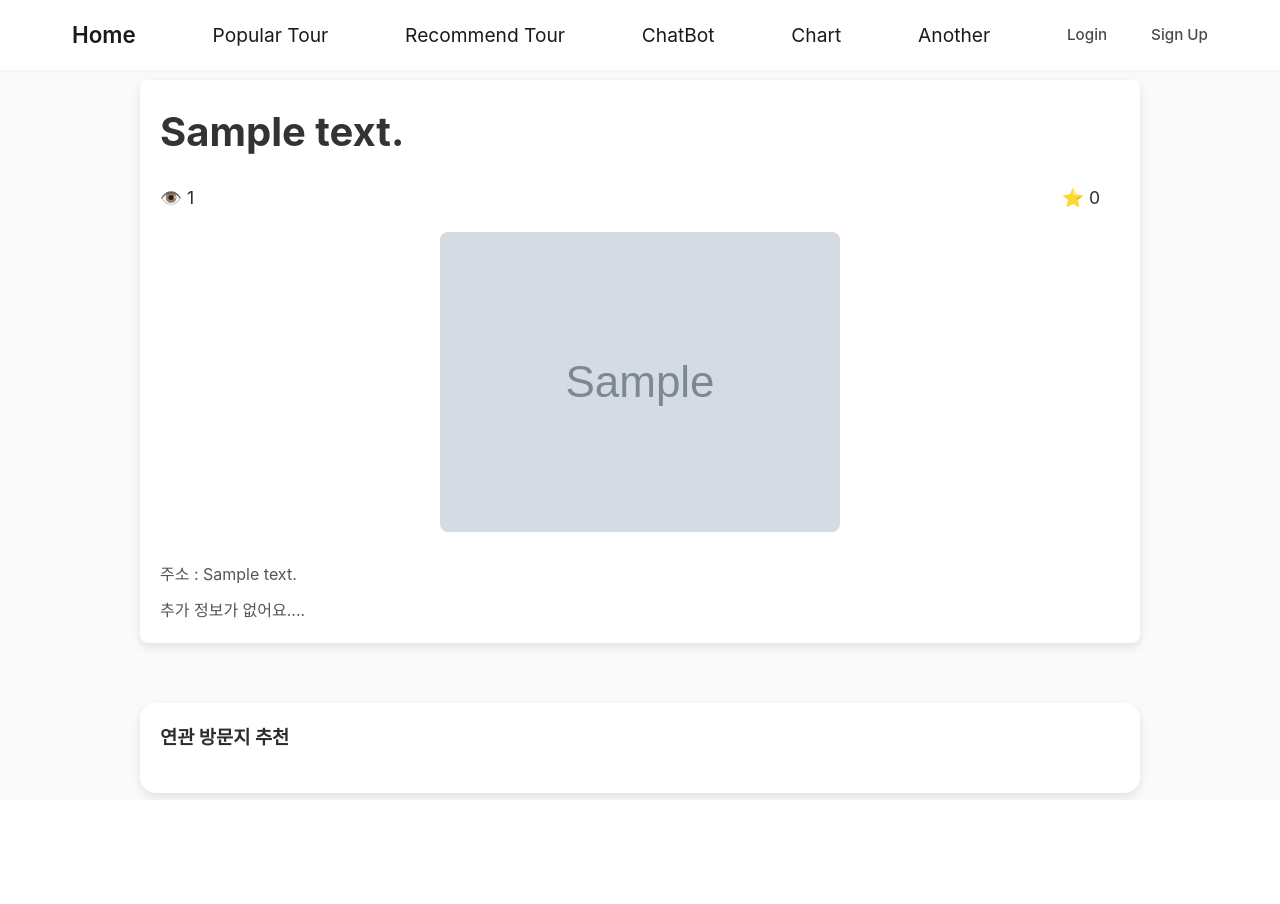
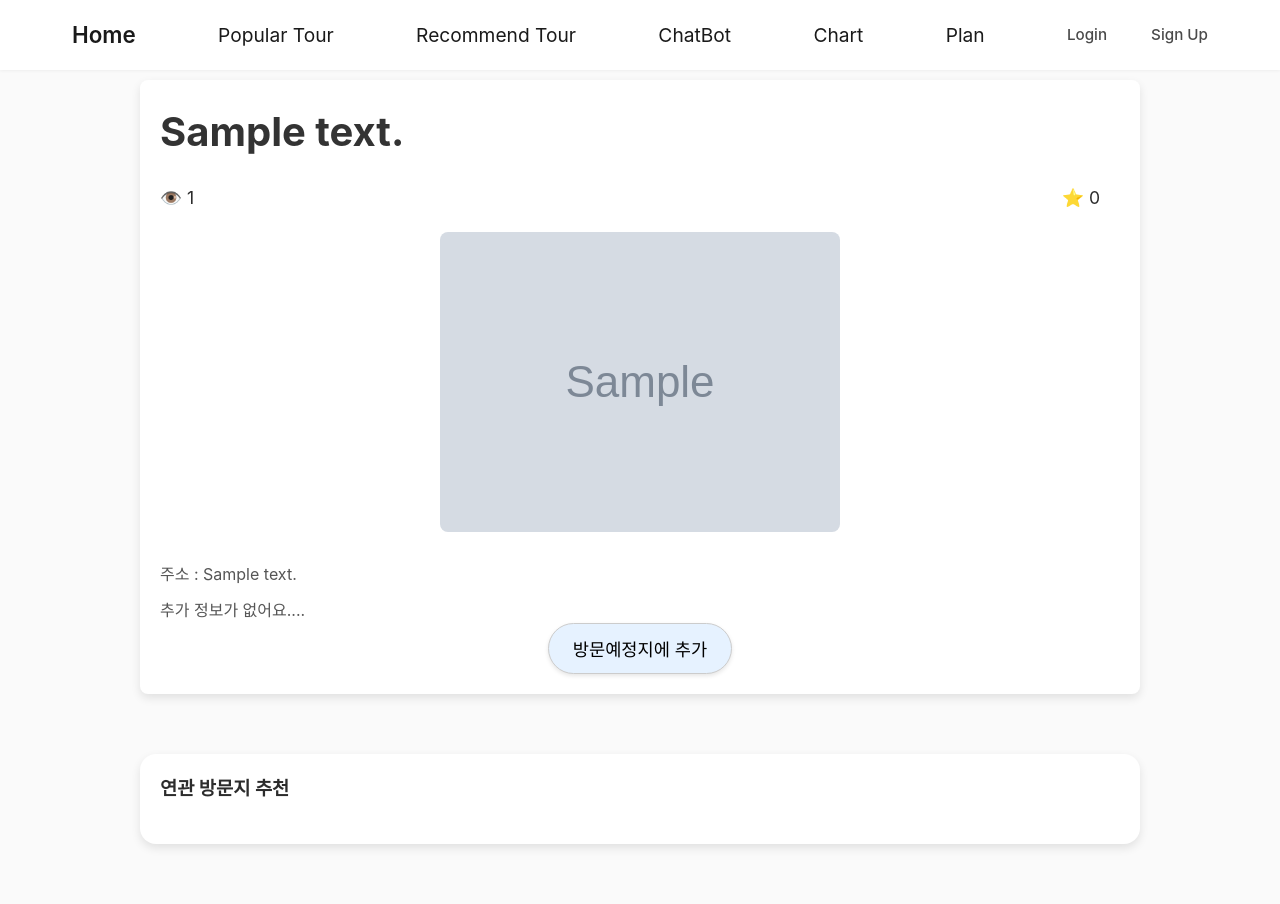
Before and after one commit to Jeong-Seongwon/tour_recommendation, a Django app: page /recommend/tour_info/1/ in a window 1280 px wide. Before the commit the page ends 799 px from the top, so only its background shows below. Run offline with Django 4.2, Linux system fonts and the light colour scheme; tables that the repository leaves empty hold one stand-in row (values such as "Sample post"); grey boxes marked "Sample" are stand-in pictures.

Commit message:
여행 계획 추가

```diff
--- a/recommend/forms.py
+++ b/recommend/forms.py
@@ -5,7 +5,7 @@ from recommend.models import Travel, TRAVEL_PURPOSE_CHOICES
 class TravelForm(forms.ModelForm):
     class Meta:
         model = Travel
-        fields = ['traveler', 'travel_name', 'start_date', 'end_date', 'movement_name', 'companion_num', 'relationship', 'visits']
+        fields = ['traveler', 'travel_name', 'start_date', 'end_date', 'movement_name', 'companion_num', 'relationship']
 
     # 선택할 수 있는 여행 목적 필드 추가
     travel_name = forms.MultipleChoiceField(
--- a/recommend/models.py
+++ b/recommend/models.py
@@ -46,7 +46,7 @@ class Visit(models.Model):
 class Travel(models.Model):
     travel_id = models.CharField(max_length=50, primary_key=True)  # 여행 ID
     traveler = models.ForeignKey(User, on_delete=models.CASCADE)  # 여행객과 연결
-    travel_name = models.TextField()  # 여행 이름 (예: '쇼핑', '테마파크 / 놀이시설 / 동.식물원 방문')
+    travel_name = models.TextField(blank=True, null=True)
     start_date = models.DateField()  # 여행 시작일
     end_date = models.DateField()  # 여행 종료일
     movement_name = models.CharField(max_length=100, blank=True)  # 이동 수단 이름
--- a/recommend/urls.py
+++ b/recommend/urls.py
@@ -8,4 +8,10 @@ urlpatterns = [
     path('customer/', views.customer_view, name='customer'),
     path('recommend_tours/', views.recommend_tours_view, name='recommend_tours'),
     path('tour_info/<int:id>/', views.tour_info_view, name='tour_info'),
+
+    path('planned-visits/', views.planned_visits, name='planned_visits'),
+    path('visit/<int:visit_id>/add/', views.add_to_planned_visits, name='add_to_planned_visits'),
+    path('visit/<int:visit_id>/remove/', views.remove_from_planned_visits, name='remove_from_planned_visits'),
+    path('create-travel/', views.create_travel_from_planned_visits, name='create_travel_from_planned_visits'),
+    path('travel/<int:travel_id>/', views.travel_detail, name='travel_detail'),
 ]
--- a/recommend/views.py
+++ b/recommend/views.py
@@ -1,10 +1,14 @@
-from django.shortcuts import render, get_object_or_404
+from lib2to3.fixes.fix_input import context
+
+from django.shortcuts import render, get_object_or_404, redirect
 from django.template.loader import render_to_string
 from django.http import JsonResponse
 from django.core.paginator import Paginator
-from recommend.models import PopularTour, Recommendation, Visit
+from recommend.models import PopularTour, Recommendation, Visit, Travel, Consume, TRAVEL_PURPOSE_CHOICES
 from recommend.utils import calculate_related_spots
-from accounts.models import User
+from django.contrib.auth.decorators import login_required
+from django.utils.timezone import now
+from recommend.forms import TravelForm
 
 
 
@@ -133,24 +137,76 @@ def tour_info_view(request, id):
     })
 
 
+# 방문 예정지 목록 페이지
+@login_required
+def planned_visits(request):
+    planned_visit_ids = request.session.get('planned_visits', [])
+    planned_visits = Visit.objects.filter(id__in=planned_visit_ids)
+
+    form = TravelForm()  # 날짜 입력 폼 포함
+
+    context = {
+        'form': form,
+        'planned_visits': planned_visits,
+        'TRAVEL_PURPOSE_CHOICES': TRAVEL_PURPOSE_CHOICES
+    }
+    return render(request, 'recommend/travel_plan.html', context)
 
 
+# 방문 예정지 추가
+@login_required
+def add_to_planned_visits(request, visit_id):
+    planned_visits = request.session.get('planned_visits', [])
+
+    if visit_id not in planned_visits:  # 중복 추가 방지
+        planned_visits.append(visit_id)
+        request.session['planned_visits'] = planned_visits
+
+    return JsonResponse({'status': 'success', 'planned_visits': planned_visits})
 
 
+# 방문 예정지 삭제
+@login_required
+def remove_from_planned_visits(request, visit_id):
+    planned_visits = request.session.get('planned_visits', [])
+
+    if visit_id in planned_visits:
+        planned_visits.remove(visit_id)
+        request.session['planned_visits'] = planned_visits
+    return redirect('recommend:planned_visits')
 
 
+# 방문 예정지를 기반으로 여행 생성
+@login_required
+def create_travel_from_planned_visits(request):
+    if request.method == 'POST':
+        planned_visits_ids = request.session.get('planned_visits', [])
+        visits = Visit.objects.filter(id__in=planned_visits_ids)
+
+        form = TravelForm(request.POST)
+        if form.is_valid():
+            travel = form.save(commit=False)
+            travel.traveler = request.user  # 로그인된 사용자 설정
+            travel.save()
+            travel.visits.set(visits)  # 방문지 설정
+
+            request.session['planned_visits'] = []  # 세션 초기화
+            return redirect('recommend:travel_detail', travel_id=travel.travel_id)
+        else:
+            # 폼 유효성 검증 실패 시
+            return render(request, 'recommend/travel_plan.html', {'form': form})
+
+    return redirect('recommend:planned_visits')
 
 
+# 여행 상세 페이지
+@login_required
+def travel_detail(request, travel_id):
+    travel = get_object_or_404(Travel, id=travel_id)  # id 키워드로 수정
+    consumes = Consume.objects.filter(travel=travel)
 
-
-
-# def create_travel(request):
-#     if request.method == 'POST':
-#         form = TravelForm(request.POST)
-#         if form.is_valid():
-#             form.save()  # 저장
-#             return redirect('success_url')  # 성공적으로 저장 후 리디렉션
-#     else:
-#         form = TravelForm()
-#
-#     return render(request, 'your_template.html', {'form': form})
+    context = {
+        'travel': travel,
+        'consumes': consumes
+    }
+    return render(request, 'recommend/travel_detail.html', context)
--- a/static/recommend/css/tour_info.css
+++ b/static/recommend/css/tour_info.css
@@ -69,6 +69,43 @@ p {
 strong {
     font-weight: bold;
 }
+
+
+.add-plan-btn {
+    padding: 12px 24px;
+    margin: 0 8px;
+    border: 1px solid #ccc;
+    background-color: #e6f2ff;
+    cursor: pointer;
+    font-size: 1.1em;
+    font-weight: 500;
+    border-radius: 30px;
+    box-shadow: 0 2px 4px rgba(0, 0, 0, 0.1);
+    transition: background-color 0.3s, border-color 0.3s, box-shadow 0.3s;
+}
+
+.add-plan-btn.active {
+    background-color: #cce0ff;
+    color: #007bff;
+    border-color: #007bff;
+    box-shadow: 0 4px 6px rgba(0, 123, 255, 0.3);
+}
+
+.add-plan-btn:hover {
+    background-color: #d9e9ff;
+    border-color: #b3caff;
+    box-shadow: 0 4px 6px rgba(0, 0, 0, 0.1);
+}
+
+.add-plan-btn:focus {
+    outline: none;
+    box-shadow: 0 0 0 4px rgba(0, 123, 255, 0.4);
+}
+
+
+
+
+
 
 /* 연관 방문지 추천 스타일 */
 .related-spots-section {
--- a/templates/navbar.html
+++ b/templates/navbar.html
@@ -5,7 +5,7 @@
        <a href="{% url 'recommend:customer' %}" class="navbar-menu">Recommend Tour</a>
        <a href="{% url 'chatbot:chatbot' %}" class="navbar-menu">ChatBot</a>
        <a href="{% url 'chart:chart' %}" class="navbar-menu">Chart</a>
-       <a href="" class="navbar-menu">Another</a>
+       <a href="{% url 'recommend:planned_visits' %}" class="navbar-menu">Plan</a>
        <div class="navbar-links">
            {% if user.is_authenticated %}
                <a href="{% url 'accounts:profile' %}" class="navbar-link">
--- a/templates/recommend/tour_info.html
+++ b/templates/recommend/tour_info.html
@@ -28,6 +28,12 @@
 
         <p>주소 : {{ visit.address }}</p>
         <p>추가 정보가 없어요....</p>
+
+        <form method="post" action="{% url 'recommend:add_to_planned_visits' visit.id %}">
+            {% csrf_token %}
+            <button class="add-plan-btn" type="submit">방문예정지에 추가</button>
+        </form>
+
     </div>
 
     <div class="related-spots-section">
@@ -64,6 +70,28 @@
 
 
     <script src="{% static 'recommend/js/tour_info.js' %}"></script>
+    <script src="https://code.jquery.com/jquery-3.6.0.min.js"></script>
+
+    <script>
+        function addToPlannedVisits(visitId) {
+            $.ajax({
+                url: '/recommend/add_to_planned_visits/' + visitId + '/',  // URL 수정 필요 시 반영
+                method: 'POST',
+                headers: {
+                    'X-CSRFToken': '{{ csrf_token }}'  // CSRF 토큰 포함
+                },
+                success: function(response) {
+                    if (response.status === 'success') {
+                        alert('방문지가 추가되었습니다!');
+                        // 필요 시 UI 업데이트
+                    }
+                },
+                error: function() {
+                    alert('방문지 추가에 실패했습니다.');
+                }
+            });
+        }
+    </script>
 
 
 </body>
```
